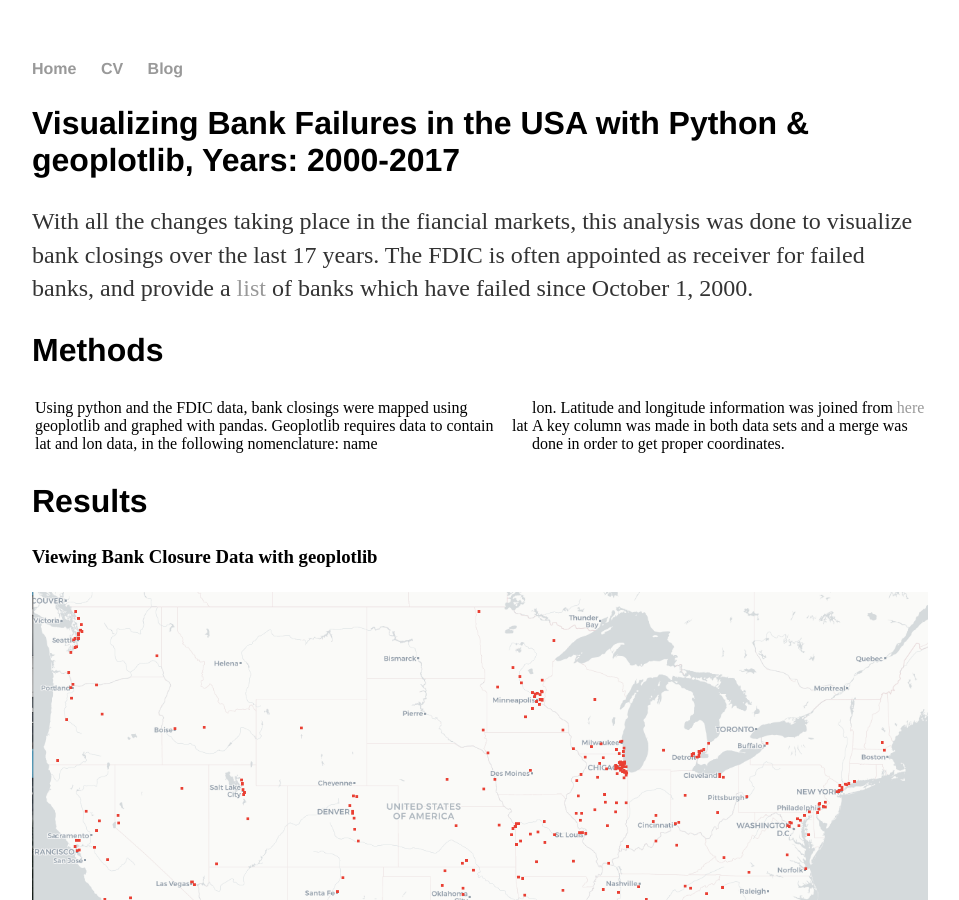
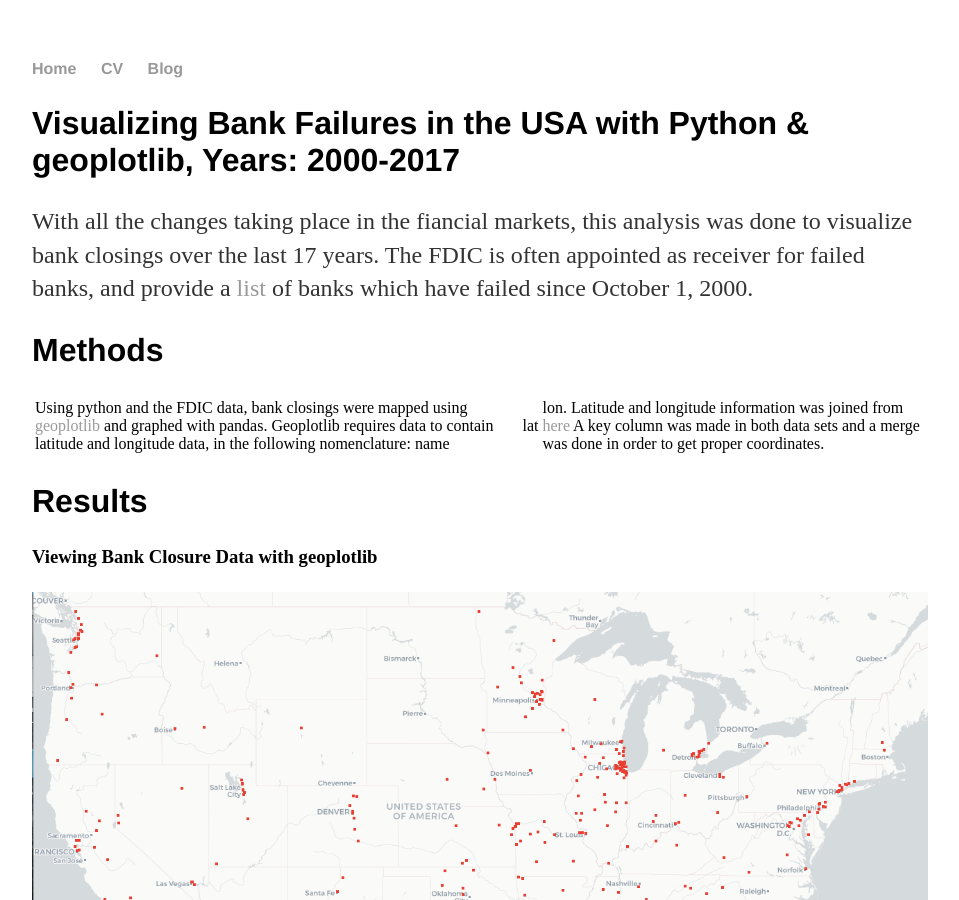
Before and after one commit to IKOSTYUK/ikostyuk.github.io, a Jekyll site: the page built from _posts/2018-02-25-Bank-Failure-Analysis.md, in a window 1280 px wide and 900 px high. Shown: the whole window, without its empty margins (160-1119 px from the left). Built offline with Jekyll 4.4.1, drawn with Linux system fonts in a browser that asks for light colours.

Commit message:
Update 2018-02-25-Bank-Failure-Analysis.md

```diff
--- a/_posts/2018-02-25-Bank-Failure-Analysis.md
+++ b/_posts/2018-02-25-Bank-Failure-Analysis.md
@@ -9,7 +9,7 @@ With all the changes taking place in the fiancial markets, this analysis was don
 
 ## Methods
 
-Using python and the FDIC data, bank closings were mapped using geoplotlib and graphed with pandas. Geoplotlib requires data to contain lat and lon data, in the following nomenclature: name | lat | lon. Latitude and longitude information was joined from [here]("http://notebook.gaslampmedia.com/wp-content/uploads/2013/08/zip_codes_states.csv") A key column was made in both data sets and a merge was done in order to get proper coordinates.
+Using python and the FDIC data, bank closings were mapped using [geoplotlib]("https://github.com/andrea-cuttone/geoplotlib") and graphed with pandas. Geoplotlib requires data to contain latitude and longitude data, in the following nomenclature: name | lat | lon. Latitude and longitude information was joined from [here]("http://notebook.gaslampmedia.com/wp-content/uploads/2013/08/zip_codes_states.csv") A key column was made in both data sets and a merge was done in order to get proper coordinates.
 
 ## Results
 
```
